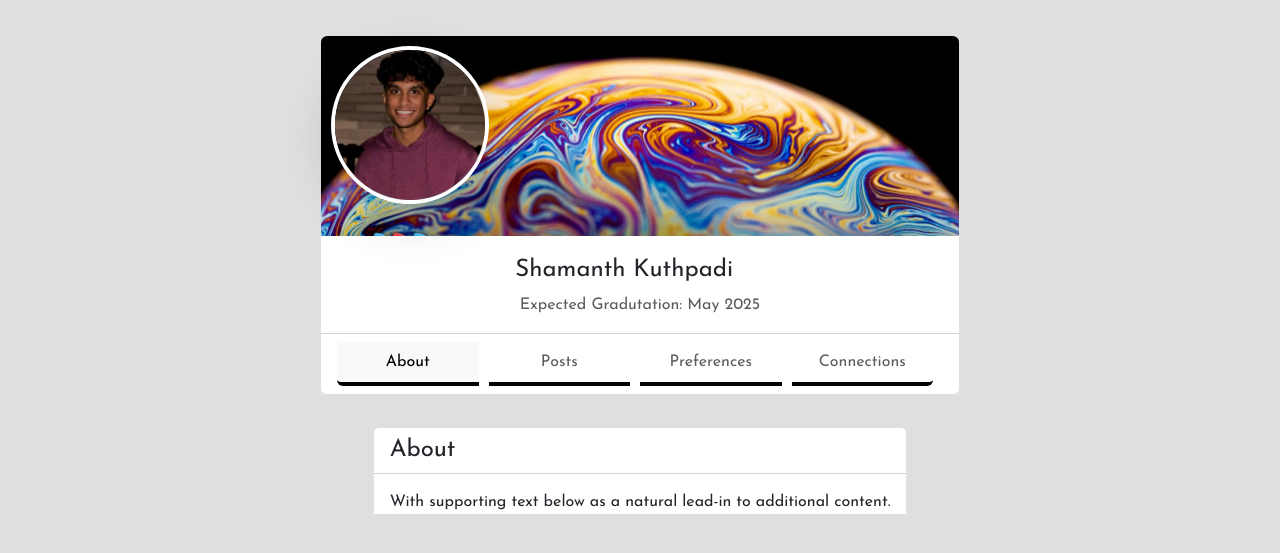
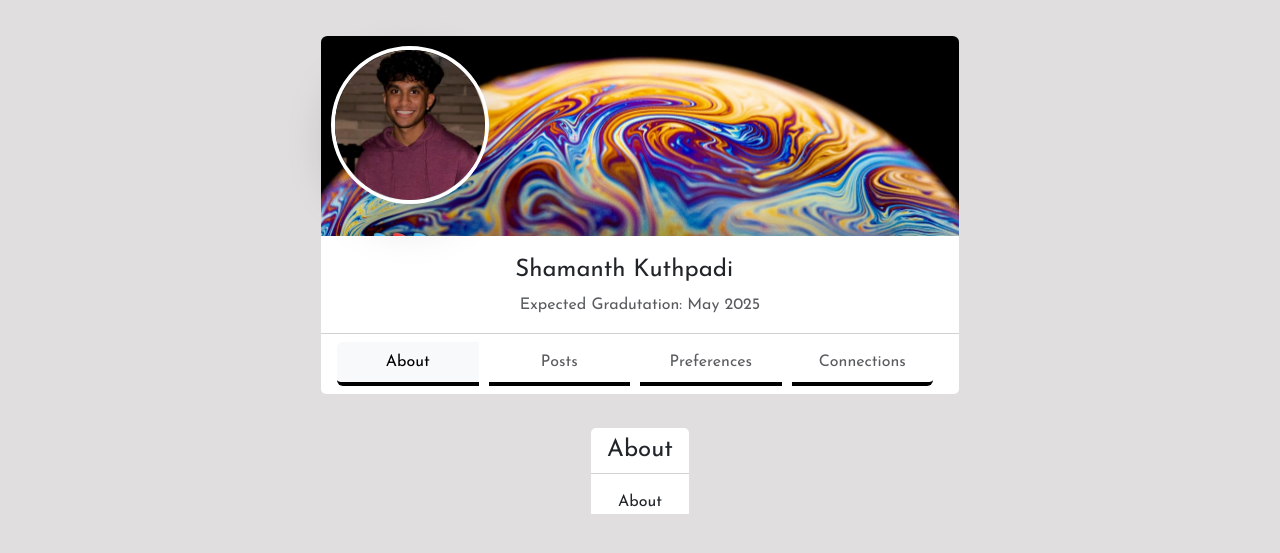
Before and after one commit to Shamanth-GiT/RoomPartner, a website with bundled scripts: page client/index.html in a window 1280 px wide. Both pictures are taken after a click on the button "About". Shown: the part 65-618 px from the top of the page. Built offline with nearby package versions, Linux system fonts and the light colour scheme.

Commit message:
Some dynamic attributes assigned and routes being set up.

```diff
--- a/client/index.html
+++ b/client/index.html
@@ -61,7 +61,7 @@
         <div id="stack_card_2" class="card">
             <h5 class="card-header">About</h5>
             <div class="card-body">
-              <p class="card-text">With supporting text below as a natural lead-in to additional content.</p>
+              <p class="card-text">Content area for About section.</p>
             </div>
         </div>
         <div class="card"></div>
--- a/client/js/main.js
+++ b/client/js/main.js
@@ -1,5 +1,8 @@
 import * as scriptFunc from "./scripts.js";
 
 let status_blinker = document.getElementById("status");
+let prof_items = document.getElementsByClassName("prof-it");
 
 window.onload = scriptFunc.blinker(status_blinker);
+
+Array.from(prof_items).forEach(item => item.addEventListener("click", () => scriptFunc.prof_item_changer(item)));
--- a/client/js/scripts.js
+++ b/client/js/scripts.js
@@ -3,4 +3,19 @@ function blinker(blink_elem){
     setTimeout(() => blinker(blink_elem), 600);
 }
 
-export{blinker};
+function prof_item_changer(elem){
+    let stack_card = document.getElementById("stack_card_2");
+    let lst = document.getElementsByClassName("prof-it");
+    /*
+        Rather than storing media state, we can just iterate through each
+        profile item and check if it is already text-muted. When we find one that
+        is not text-muted, we know that is the current state and so we can modify it
+        accordingly
+    */
+    Array.from(lst).forEach(x => !x.classList.contains("text-muted") ? x.classList.add("text-muted") : x);
+    elem.classList.remove("text-muted");
+    stack_card.firstElementChild.innerHTML = elem.innerHTML;
+    stack_card.lastElementChild.firstElementChild.innerHTML = elem.innerHTML;
+}
+
+export{blinker, prof_item_changer};
```
Also changed, not shown: package.json (added, +24 -0 lines), server/index.js (added, +10 -0 lines), 3 other files.
